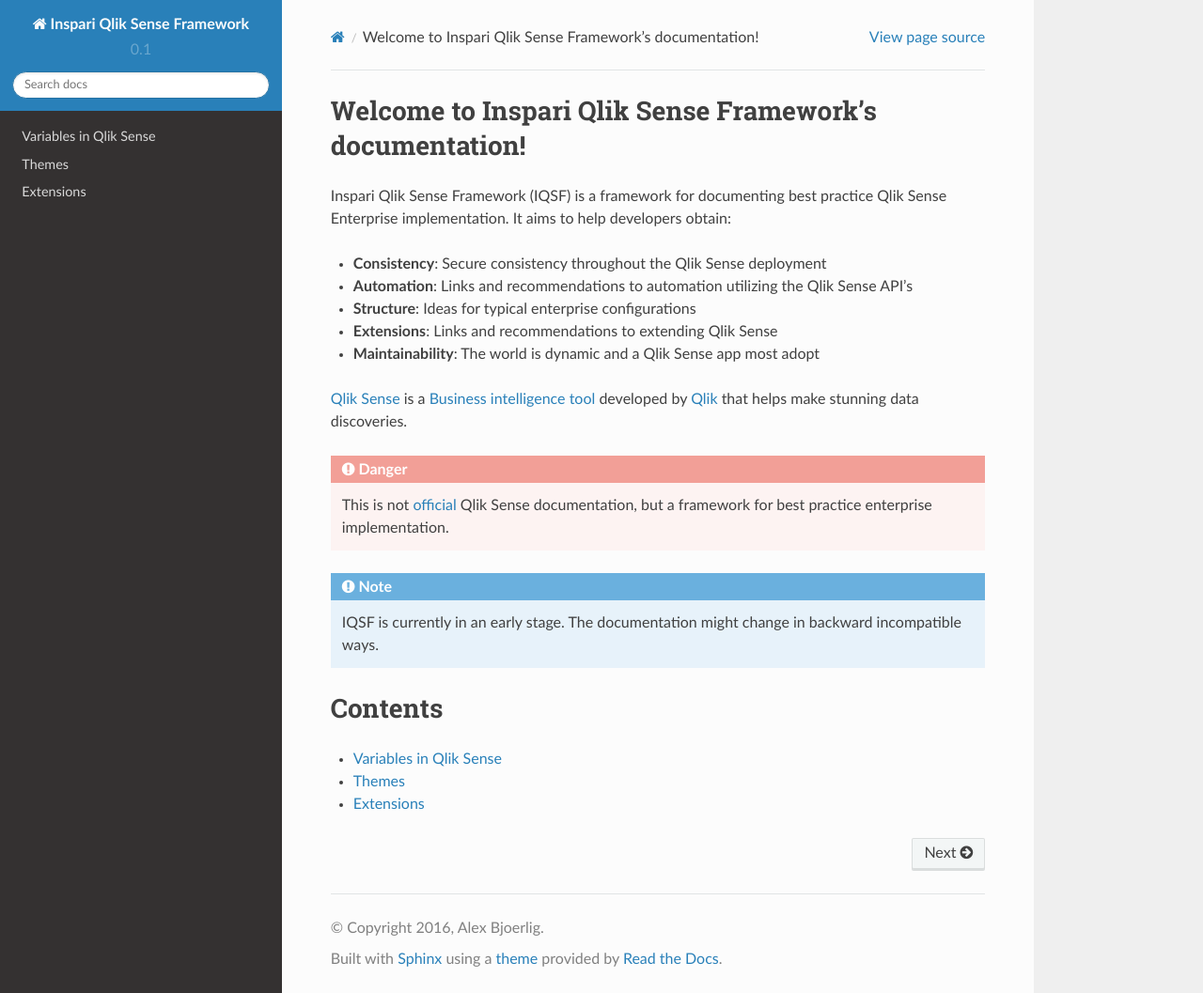
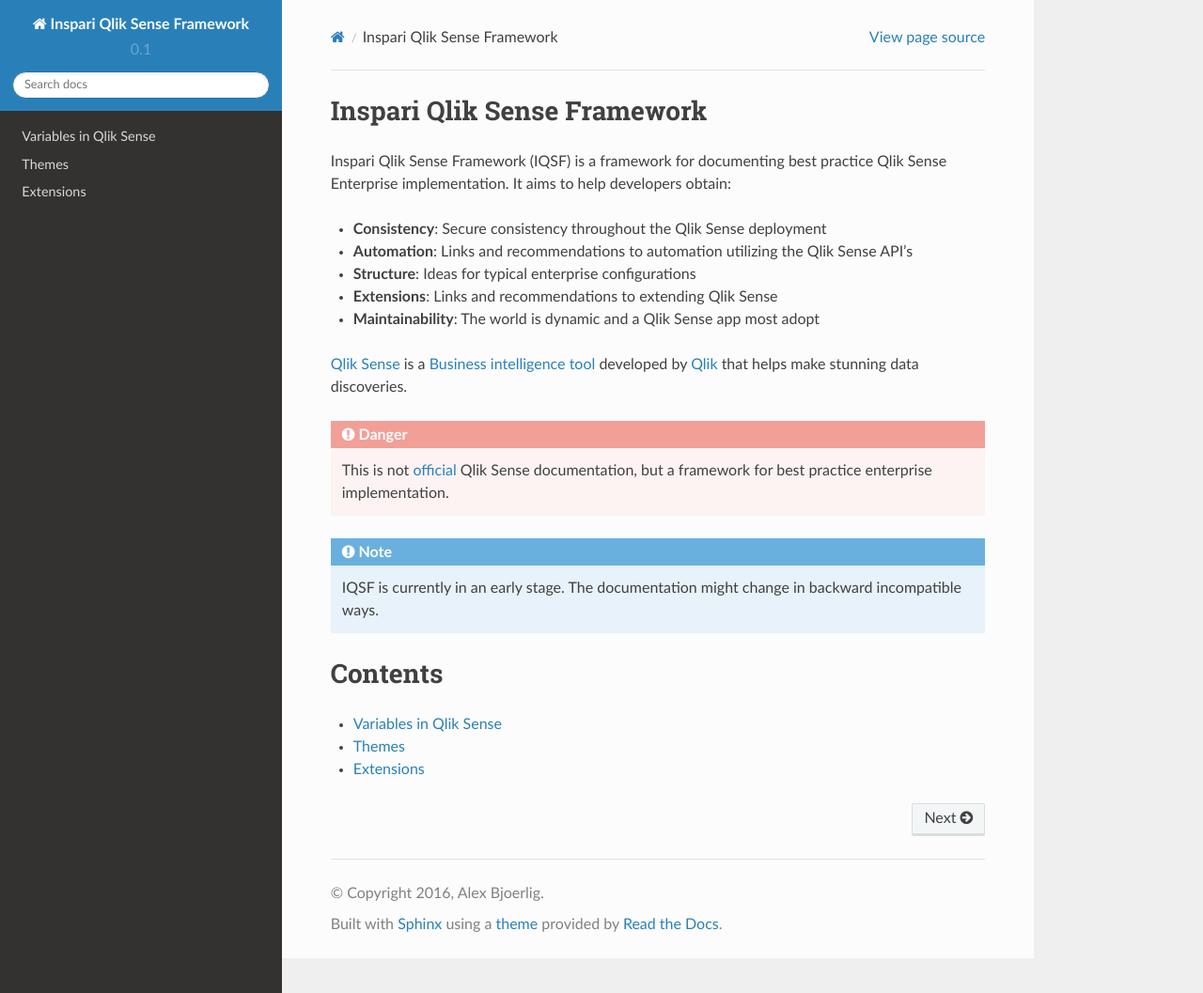
Before and after one commit to alexbjorlig/Qlik-Sense-Framework, a Sphinx documentation site: the page built from docs/index.rst, in a window 1280 px wide and 1057 px high. Shown: the whole window at 94% size. Built offline with Sphinx 7.4.7 and the Read the Docs theme 2.0.0, drawn with Linux system fonts in a browser that asks for light colours.

Commit message:
fixed the intro text

```diff
--- a/docs/index.rst
+++ b/docs/index.rst
@@ -3,8 +3,8 @@
    You can adapt this file completely to your liking, but it should at least
    contain the root `toctree` directive.
 
-Welcome to Inspari Qlik Sense Framework's documentation!
-========================================================
+Inspari Qlik Sense Framework
+============================
 
 Inspari Qlik Sense Framework (IQSF) is a framework for documenting best practice Qlik Sense Enterprise
 implementation. It aims to help developers obtain:
```
